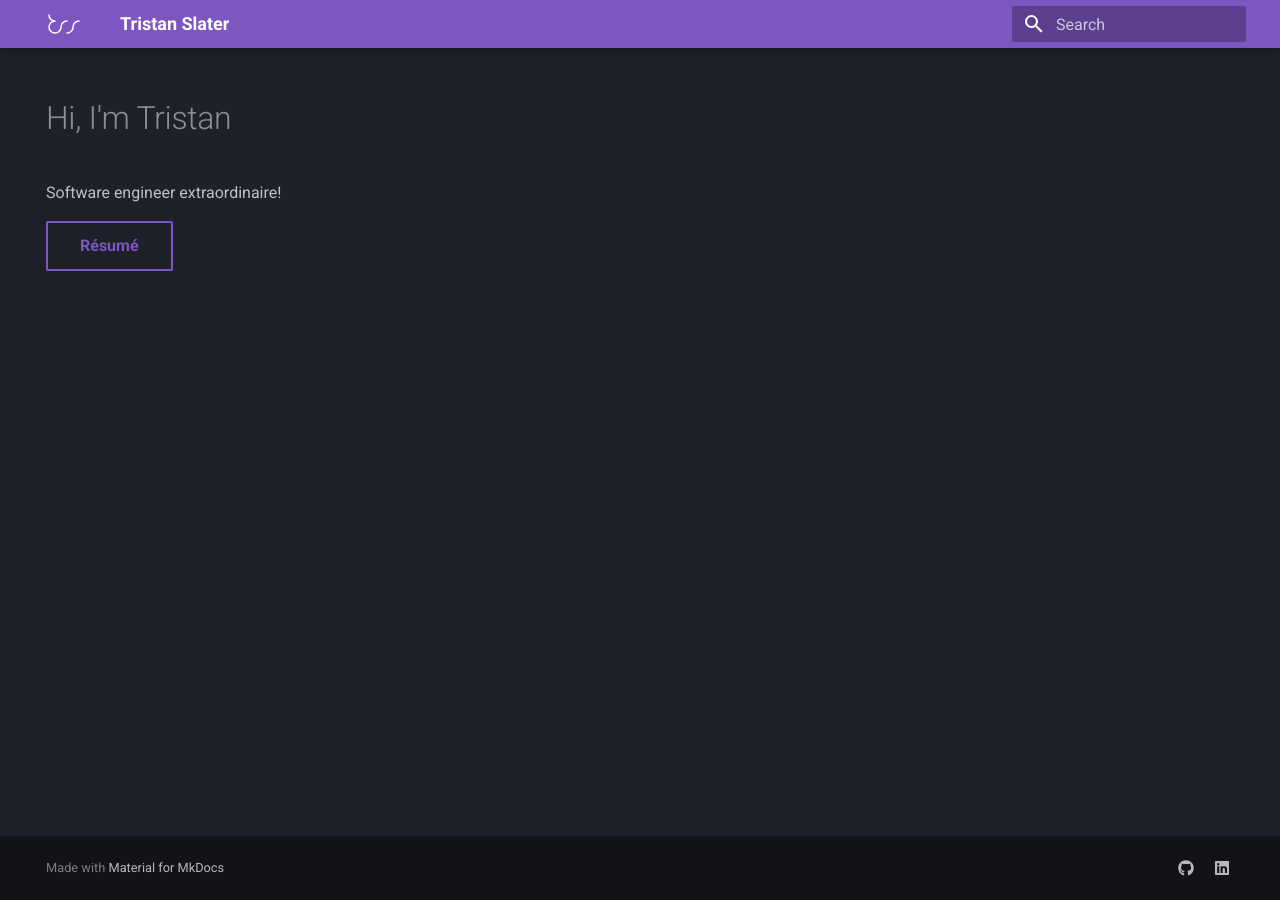
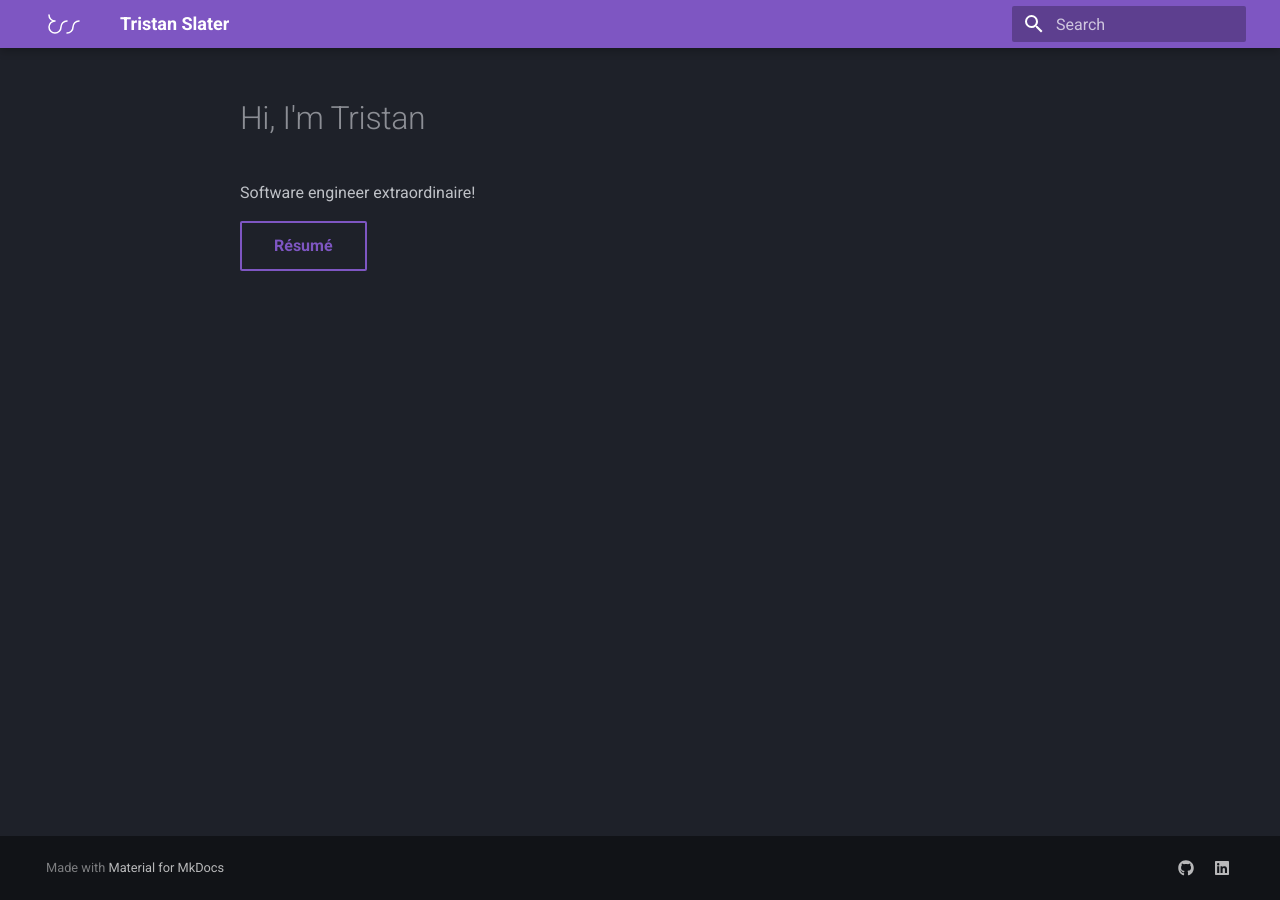
Before and after one commit to trslater/trslater.github.io, an MkDocs documentation site: the page built from docs/index.md, in a window 1280 px wide. Built offline with MkDocs 1.6.1 and Material for MkDocs 9.7.7, drawn with Linux system fonts in a browser that asks for light colours.

Commit message:
Contain home content

```diff
--- a/mkdocs.yml
+++ b/mkdocs.yml
@@ -4,10 +4,14 @@ site_url: https://trslater.ca
 theme:
   name: material
   logo: assets/images/logo.svg
+  custom_dir: overrides
   palette:
     scheme: slate
     primary: deep purple
     accent: teal
+
+markdown_extensions:
+  - attr_list
 
 extra:
   social:
@@ -16,5 +20,5 @@ extra:
     - icon: fontawesome/brands/linkedin
       link: https://www.linkedin.com/in/tristanslater/
 
-markdown_extensions:
-  - attr_list
+watch:
+  - overrides
--- /dev/null
+++ b/overrides/assets/stylesheets/overrides.css
@@ -0,0 +1,7 @@
+.hero-container {
+    box-sizing: border-box;
+    flex-grow: 1;
+    width: 100%;
+    max-width: 800px;
+    margin: 0 auto;
+}
--- /dev/null
+++ b/overrides/home.html
@@ -0,0 +1,11 @@
+{% extends "base.html" %}
+
+{% block extrahead %}
+<link rel="stylesheet" href="{{ 'assets/stylesheets/overrides.css'|url }}">
+{% endblock %}
+
+{% block content %}
+<div class="hero-container">
+    {{ page.content }}
+</div>
+{% endblock %}
--- /dev/null
+++ b/overrides/main.html
@@ -0,0 +1,5 @@
+{% extends "base.html" %}
+
+{% block extrahead %}
+<meta name="theme-color" content="#7e56c2">
+{% endblock %}
```
Also changed, not shown: docs/index.md (+2 -0 lines).
